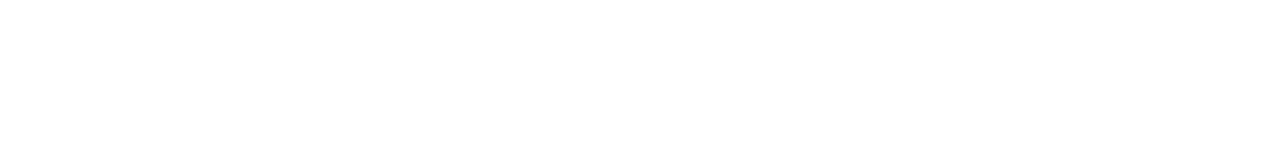
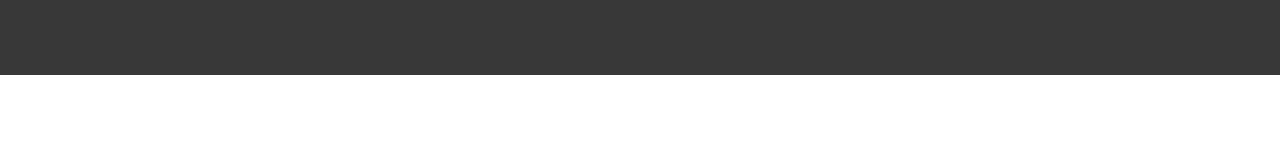
Before and after one commit to DarksideDev/WarpedWeb, a plain HTML site: page index.html in a window 1280 px wide. Drawn offline with Linux system fonts and the light colour scheme.

Commit message:
added stuff

```diff
--- a/index.html
+++ b/index.html
@@ -1,10 +1,13 @@
 <html>
+
+<head>
 <link rel="stylesheet" type="text/css" href="styles/style.css" />
-<head>
-
 </head>
 
 <body>
+<div id="menu">
+
+</div>
 
 </body>
 
--- a/styles/style.css
+++ b/styles/style.css
@@ -0,0 +1,8 @@
+body{
+margin: 0px;
+}
+#menu{
+width: 100%;
+height: 75px;
+background-color: rgb(56, 56, 56);
+}
```
Also changed, not shown: 1 other file.
